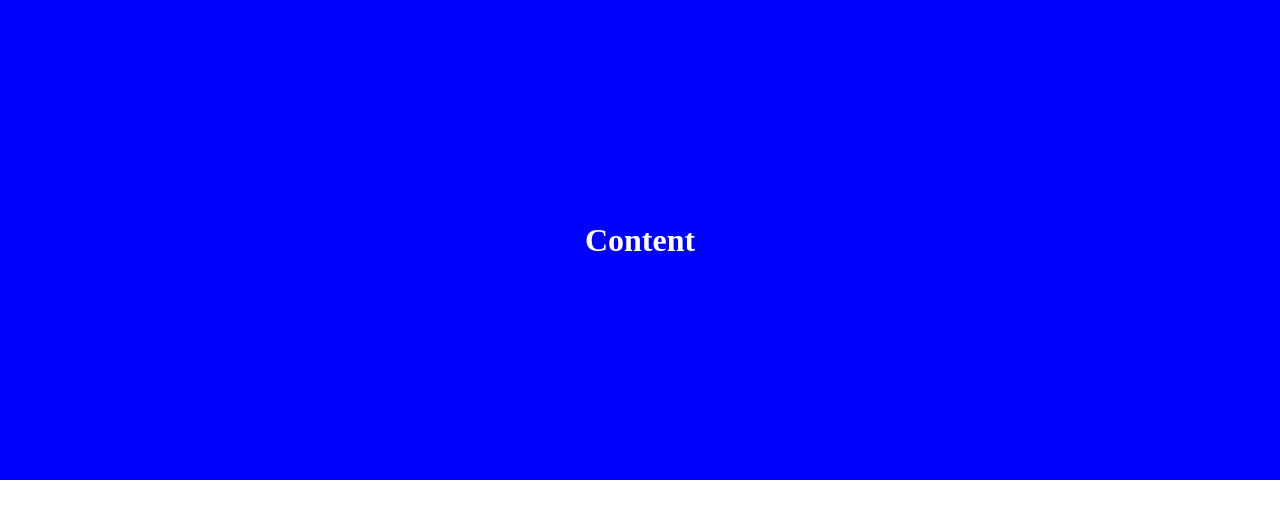
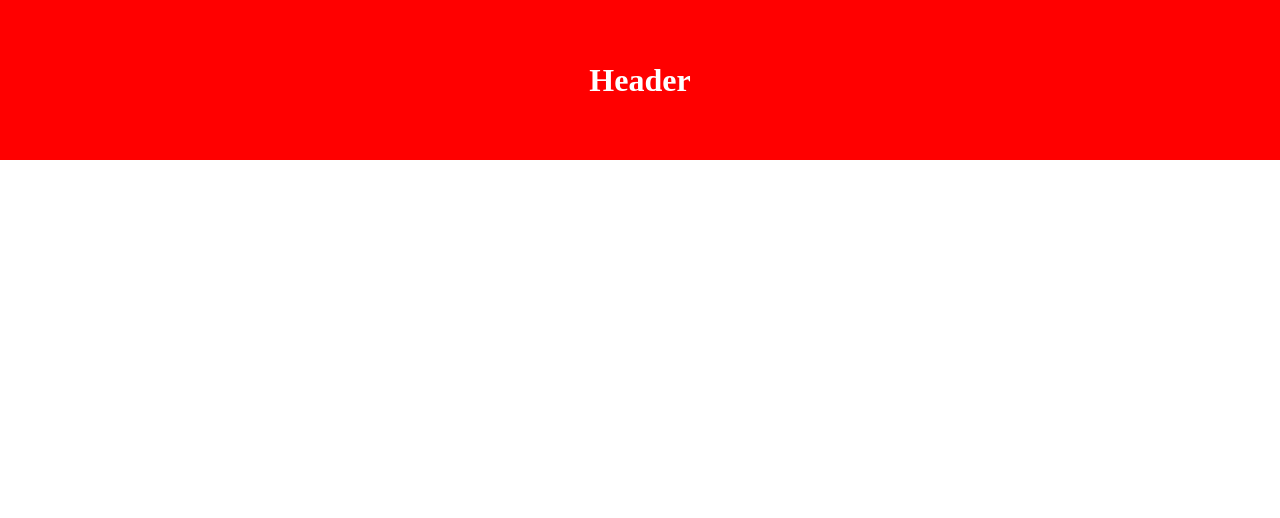
Before and after one commit to hqtriaidenboizz/GitFlow, a plain HTML site: page index.html in a window 1280 px wide. Drawn offline with Linux system fonts and the light colour scheme.

Commit message:
update header

```diff
--- a/index.html
+++ b/index.html
@@ -11,10 +11,9 @@
 
 <body>
 
-
-  <main class="center">
-    <h1>Content</h1>
-  </main>
+  <header class="center">
+    <h1>Header</h1>
+  </header>
 </body>
 
 </html>
```
